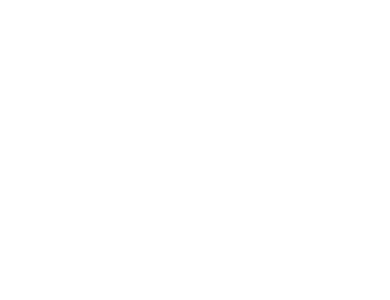
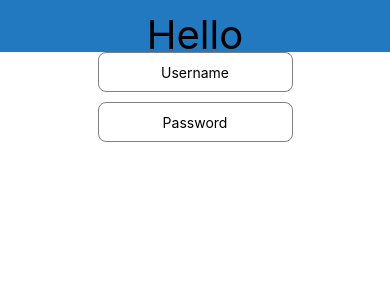
Before and after one commit to PhillipNgo/SAP-Sync, a React Native app: screen / in a window 390 px wide. Shown: the top 300 px of the page. Built offline with nearby package versions, Linux system fonts and the light colour scheme.

Commit message:
Simple first page, styles update

```diff
--- a/src/App.js
+++ b/src/App.js
@@ -1,13 +1,35 @@
 import React from 'react';
-import { StyleSheet, Text, View } from 'react-native';
+import { StyleSheet, Text, View, AppRegistry, TextInput  } from 'react-native';
 import styles from '../styles/myStyles';
 
 export default class App extends React.Component {
+  constructor(props) {
+    super(props);
+    this.state = { text: 'Useless Placeholder' };
+  }
+
   render() {
     return (
       <View>
-        <View style={styles['status-bar']} />
-        <View style={styles['status-bar']} />
+        <View style={styles.statusBar} />
+        <View style={styles.tabBar}>
+          <Text style={[styles.headingOne, {textAlign: 'center'}]}>
+            Hello
+          </Text>
+        </View>
+
+        <View style={styles.loginBlock}>
+          <TextInput
+            style={[styles.loginInput, styles.centerBlock]}
+            onChangeText={(text) => this.setState({text})}
+            placeholder='Username'
+          />
+          <TextInput
+            style={[styles.loginInput, styles.centerBlock]}
+            onChangeText={(text) => this.setState({text})}
+            placeholder='Password'
+          />
+        </View>
       </View>
     );
   }
--- a/styles/myStyles.js
+++ b/styles/myStyles.js
@@ -1,9 +1,43 @@
-const styles = {
-  'status-bar': {
+import { StyleSheet } from 'react-native';
+
+const styles = StyleSheet.create({
+  bigBlue: {
+    color: 'blue',
+    fontWeight: 'bold',
+    fontSize: 30,
+  },
+  red: {
+    color: 'red',
+  },
+  'centerBlock': {
+    marginLeft: 'auto',
+    marginRight: 'auto'
+  },
+  'headingOne': {
+    fontSize: 40
+  },
+  'statusBar': {
     backgroundColor: '#2379BF',
     width:'100%',
-    height:'7.8%'
+    height:'7%'
+  },
+  'tabBar': {
+    backgroundColor: '#2379BF',
+    width:'100%',
+    height:'28%'
+  },
+  'loginBlock': {
+    marginTop: 'auto'
+  },
+  'loginInput': {
+    textAlign:'center',
+    borderWidth:1,
+    borderColor: 'gray',
+    height: 40,
+    width: '50%',
+    borderRadius: 8,
+    marginBottom: 10
   }
-}
+});
 
 export default styles;
```
